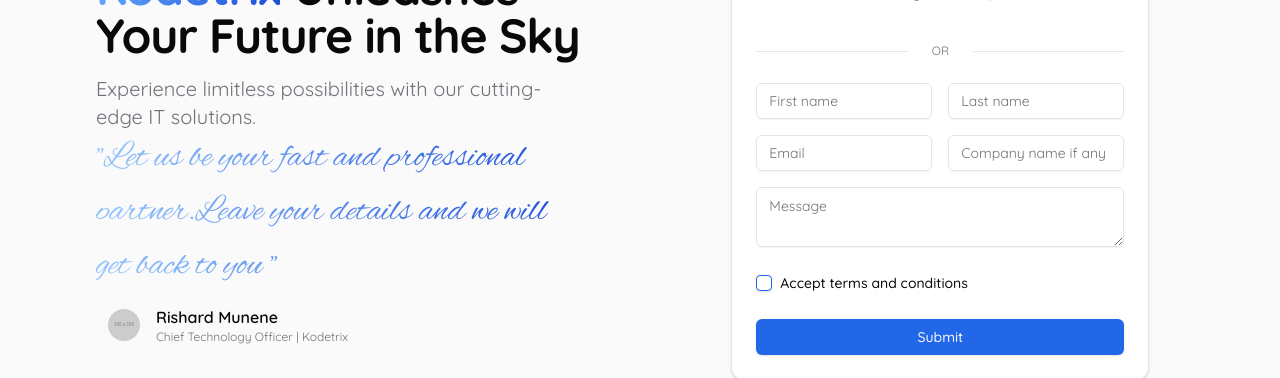
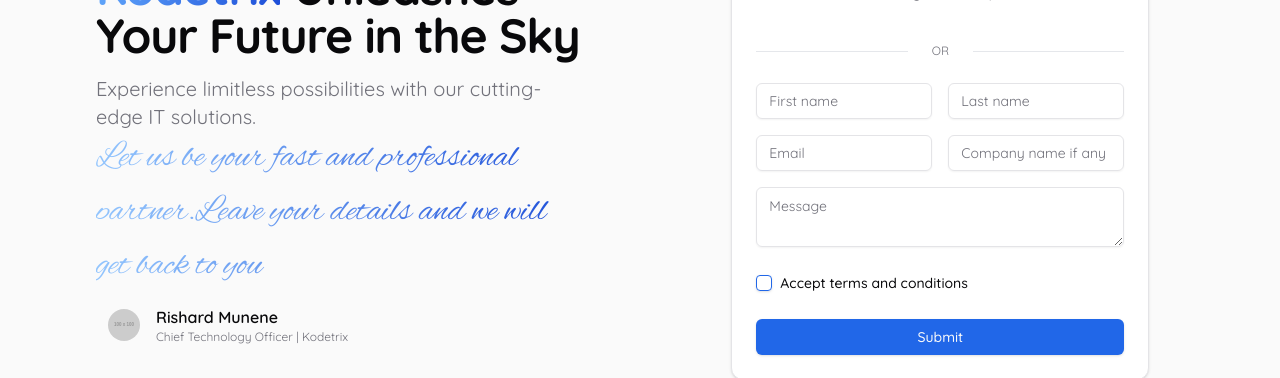
Before and after one commit to Samkipz/kodetrix, a Next.js app: page / in a window 1280 px wide. Shown: the part 2360-2738 px from the top of the page. Built offline with nearby package versions, Linux system fonts and the light colour scheme.

Commit message:
Commit for vercel deployment2

```diff
--- a/app/ui/contact/Contact.jsx
+++ b/app/ui/contact/Contact.jsx
@@ -342,8 +342,8 @@ export default function Contact() {
             <p
               className={`${alex_Brush.className} text-md sm:text-lg font-bold font-large bg-clip-text text-transparent bg-gradient-to-r from-blue-300 to-blue-700 md:text-4xl md:leading-normal`}
             >
-              "Let us be your fast and professional partner.Leave your details
-              and we will get back to you "
+              Let us be your fast and professional partner.Leave your details
+              and we will get back to you
             </p>
           </blockquote>
           <footer className="mx-3 mt-3">
```
